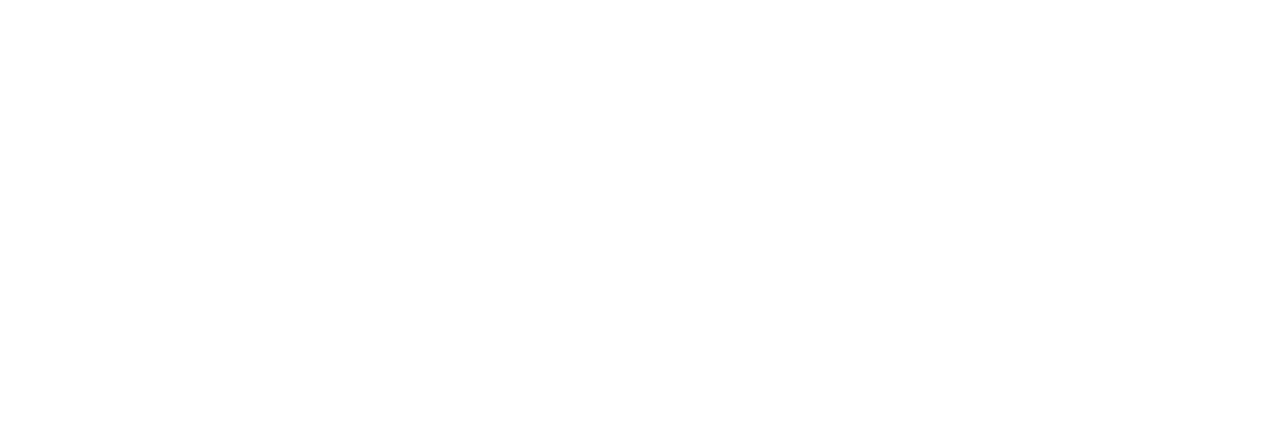
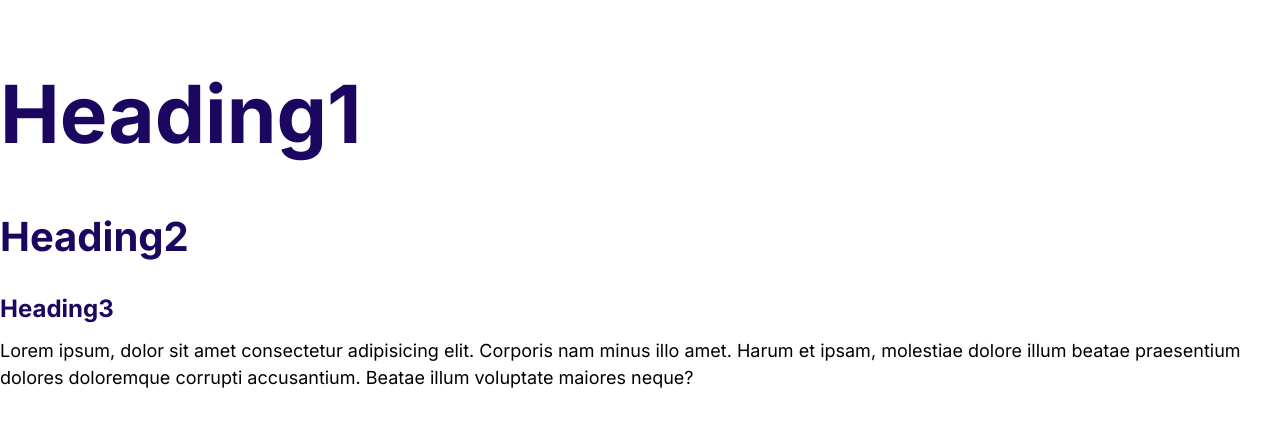
Before and after one commit to PeterVolgers/Alexify, a plain HTML site: page index.html in a window 1280 px wide. Drawn offline with Linux system fonts and the light colour scheme.

Commit message:
Define the styles for the fonts.

```diff
--- a/css/styles.css
+++ b/css/styles.css
@@ -5,3 +5,56 @@
   --color-headings: #1b0760;
   --color-body: #918ca4;
 }
+
+html {
+  /* fontsize set to 62.5% of standard (browser)fontsize of 16px = 10px */
+  font-size: 62.5%;
+}
+
+body {
+  font-family: "Inter", Arial, Helvetica, sans-serif;
+  font-size: 2.4rem;
+  line-height: 1.5;
+}
+
+/* Zen code: h${heading $}*3    */
+h1,
+h2,
+h3 {
+  color: var(--color-headings);
+  margin-bottom: 1rem;
+}
+
+h1 {
+  font-size: 7rem;
+}
+
+h2 {
+  font-size: 4rem;
+}
+
+h3 {
+  font-size: 3rem;
+}
+
+p {
+  margin-top: 0;
+}
+
+@media screen and (min-width: 1024px) {
+  body {
+    font-size: 1.8rem;
+  }
+
+  h1 {
+    font-size: 8rem;
+  }
+
+  h2 {
+    font-size: 4rem;
+  }
+
+  h3 {
+    font-size: 2.4rem;
+  }
+}
--- a/index.html
+++ b/index.html
@@ -4,9 +4,25 @@
     <meta charset="UTF-8" />
     <meta http-equiv="X-UA-Compatible" content="IE=edge" />
     <meta name="viewport" content="width=device-width, initial-scale=1.0" />
+    <link rel="preconnect" href="https://fonts.googleapis.com" />
+    <link rel="preconnect" href="https://fonts.gstatic.com" crossorigin />
+    <link
+      href="https://fonts.googleapis.com/css2?family=Inter:wght@400;700&display=swap"
+      rel="stylesheet"
+    />
     <link rel="stylesheet" href="css/normalize.css" />
     <link rel="stylesheet" href="css/styles.css" />
     <title>Welcome to Alexifie</title>
   </head>
-  <body></body>
+  <body>
+    <h1>Heading1</h1>
+    <h2>Heading2</h2>
+    <h3>Heading3</h3>
+    <p>
+      Lorem ipsum, dolor sit amet consectetur adipisicing elit. Corporis nam
+      minus illo amet. Harum et ipsam, molestiae dolore illum beatae praesentium
+      dolores doloremque corrupti accusantium. Beatae illum voluptate maiores
+      neque?
+    </p>
+  </body>
 </html>
```
